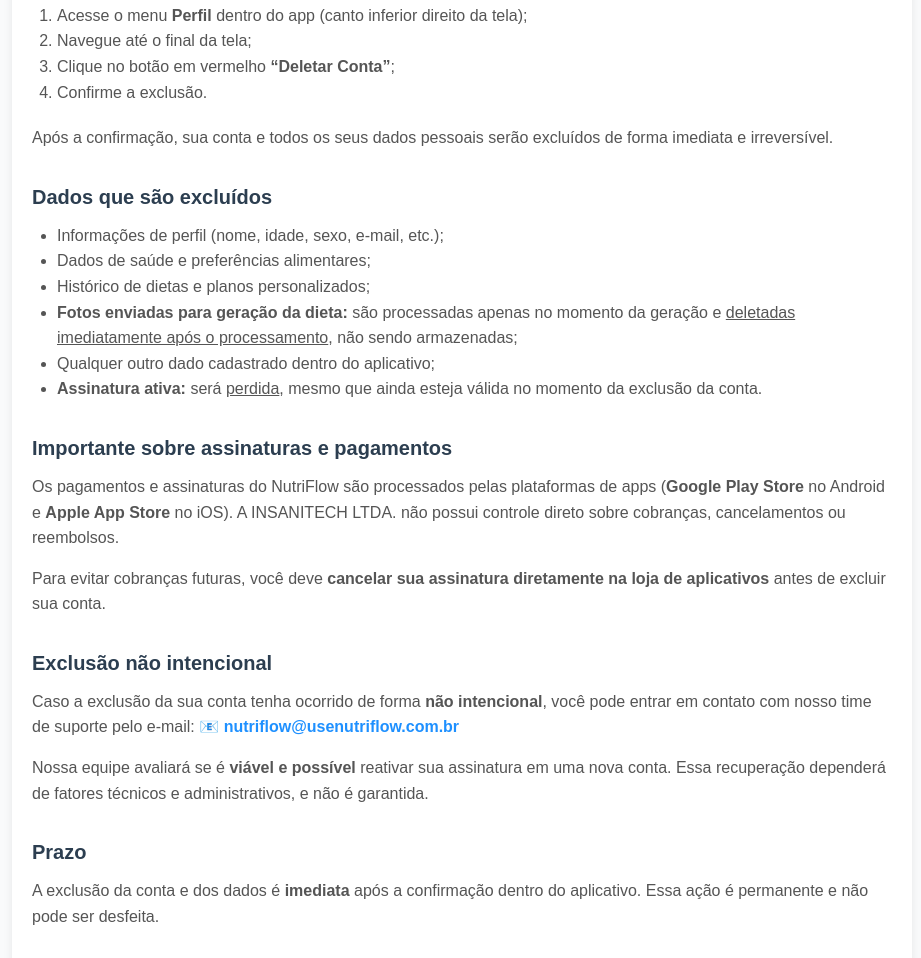
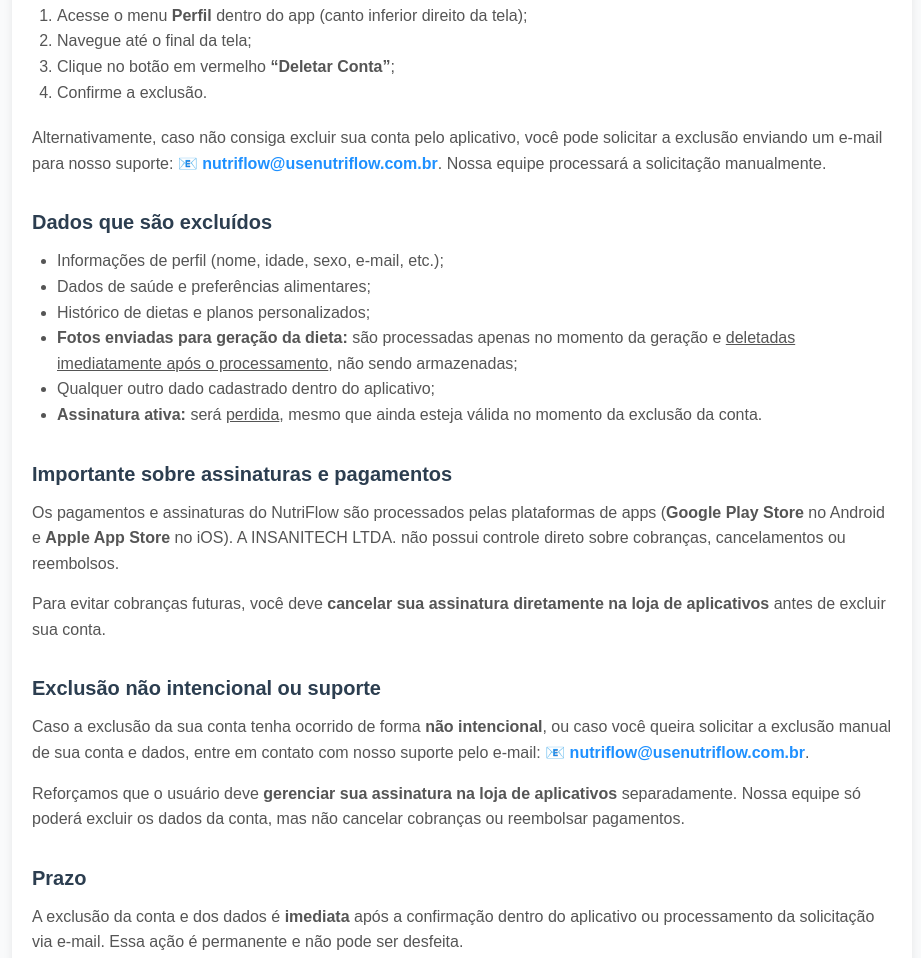
Before and after one commit to CelsoSiqueira1996/NutriFlow_policies, a plain HTML site: page delete.html in a window 1280 px wide. Shown: the part 221-1179 px from the top of the page, without its empty margins (178-1099 px from the left). Drawn offline with Linux system fonts and the light colour scheme.

Commit message:
update deletion policy

```diff
--- a/delete.html
+++ b/delete.html
@@ -22,7 +22,9 @@
       <li>Confirme a exclusão.</li>
     </ol>
     <p>
-      Após a confirmação, sua conta e todos os seus dados pessoais serão excluídos de forma imediata e irreversível.
+      Alternativamente, caso não consiga excluir sua conta pelo aplicativo, você pode solicitar a exclusão enviando um e-mail para nosso suporte:
+      📧 <span class="highlight">nutriflow@usenutriflow.com.br</span>.
+      Nossa equipe processará a solicitação manualmente.
     </p>
 
     <h2>Dados que são excluídos</h2>
@@ -51,20 +53,22 @@
       antes de excluir sua conta.
     </p>
 
-    <h2>Exclusão não intencional</h2>
+    <h2>Exclusão não intencional ou suporte</h2>
     <p>
       Caso a exclusão da sua conta tenha ocorrido de forma <strong>não intencional</strong>,
-      você pode entrar em contato com nosso time de suporte pelo e-mail:
-      📧 <span class="highlight">nutriflow@usenutriflow.com.br</span>
+      ou caso você queira solicitar a exclusão manual de sua conta e dados,
+      entre em contato com nosso suporte pelo e-mail:
+      📧 <span class="highlight">nutriflow@usenutriflow.com.br</span>.
     </p>
     <p>
-      Nossa equipe avaliará se é <strong>viável e possível</strong> reativar sua assinatura em uma nova conta.
-      Essa recuperação dependerá de fatores técnicos e administrativos, e não é garantida.
+      Reforçamos que o usuário deve <strong>gerenciar sua assinatura na loja de aplicativos</strong> separadamente.
+      Nossa equipe só poderá excluir os dados da conta, mas não cancelar cobranças ou reembolsar pagamentos.
     </p>
 
     <h2>Prazo</h2>
     <p>
-      A exclusão da conta e dos dados é <strong>imediata</strong> após a confirmação dentro do aplicativo.
+      A exclusão da conta e dos dados é <strong>imediata</strong> após a confirmação dentro do aplicativo
+      ou processamento da solicitação via e-mail.
       Essa ação é permanente e não pode ser desfeita.
     </p>
 
```
